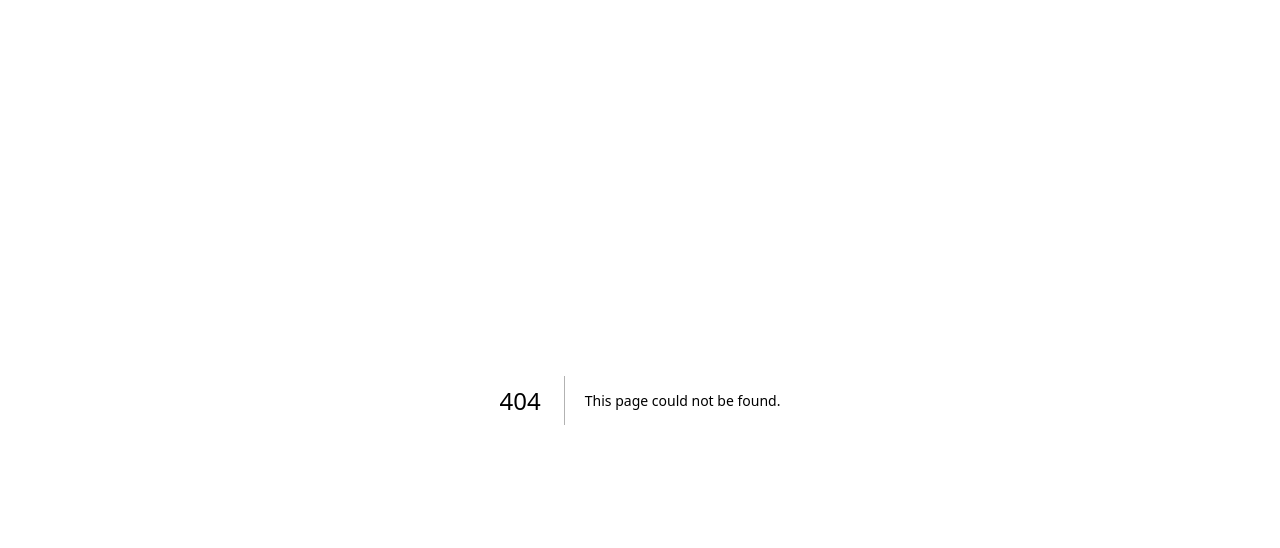
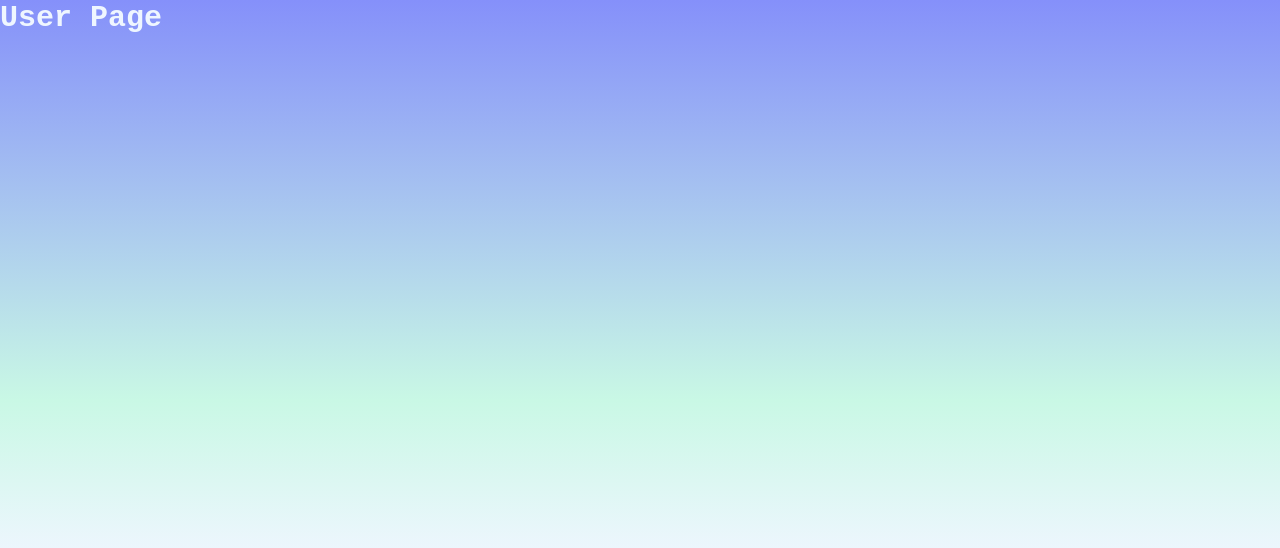
Before and after one commit to Salt-House/MaiWeb-CN, a Next.js app: page /user in a window 1280 px wide. Before the commit this address had no page. Shown: the top 548 px of the page. Built offline with nearby package versions, Linux system fonts and the light colour scheme; a small style sheet from the web is missing; a web font is replaced by a local one.

Commit message:
feat：add user page and router

```diff
--- /dev/null
+++ b/src/app/user/page.tsx
@@ -0,0 +1,10 @@
+
+
+
+export default function UserPage() {
+  return (
+    <div className="h-screen">
+        <h1 className="text-3xl font-bold">User Page</h1>
+    </div>
+  );
+}
```
